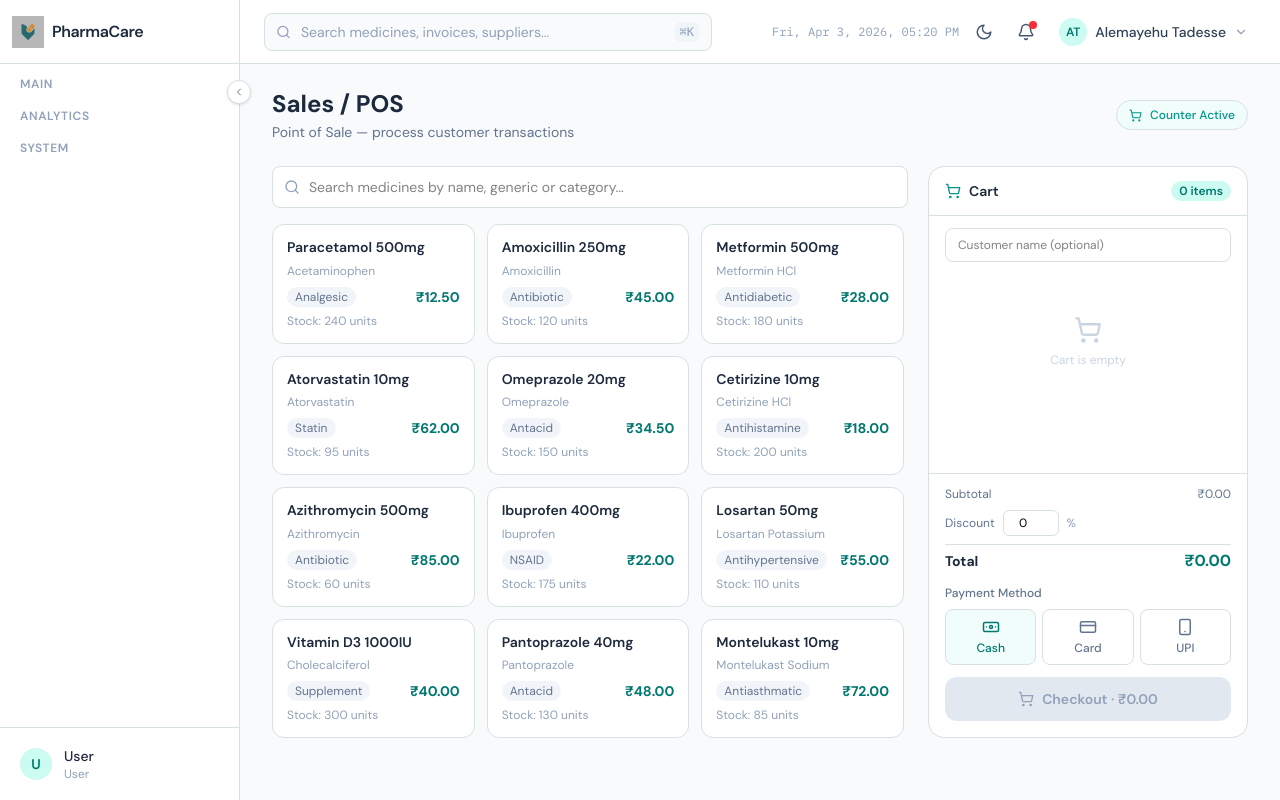
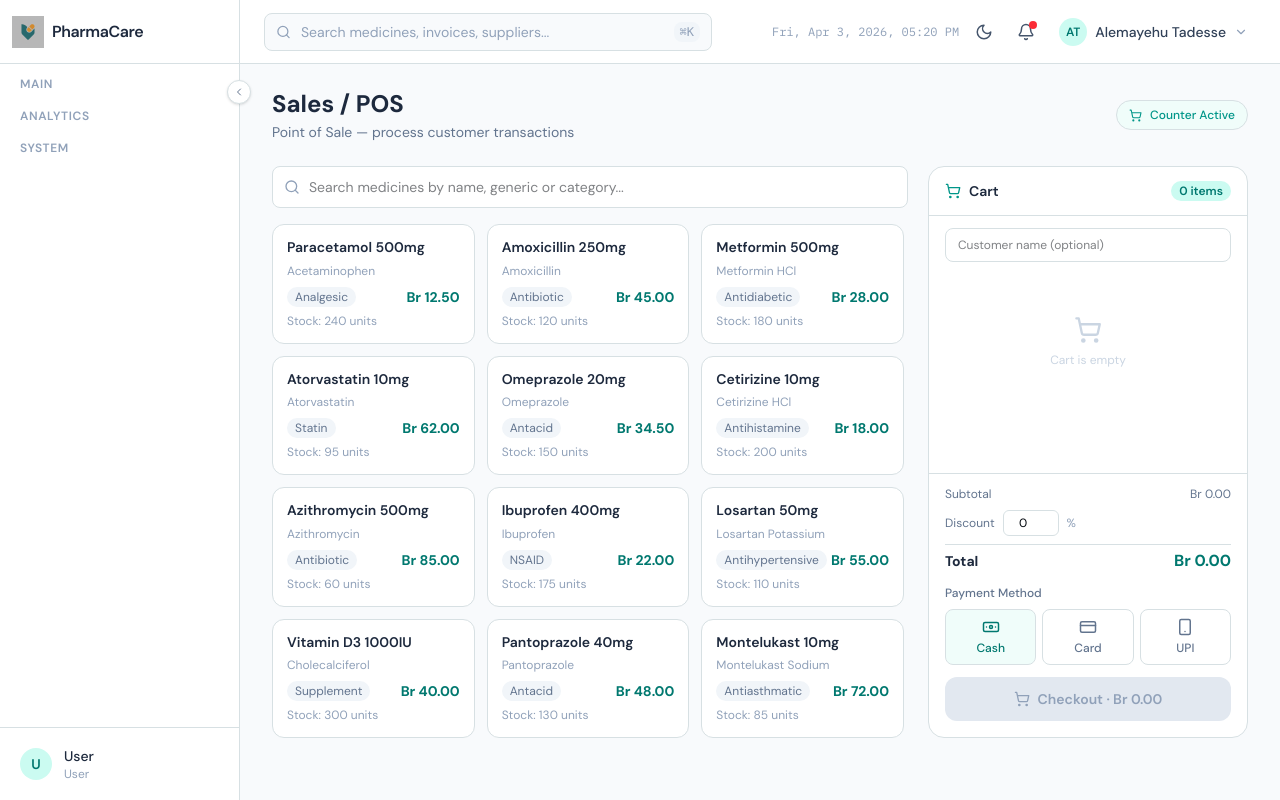
Before and after one commit to birukhabte/pharma_Care, a Next.js app in the folder pharmacare/: page /sales in a window 1280 px wide. Built offline with nearby package versions, Linux system fonts and the light colour scheme.

Commit message:
currency changed

```diff
--- a/pharmacare/src/app/sales/page.tsx
+++ b/pharmacare/src/app/sales/page.tsx
@@ -150,7 +150,7 @@ export default function SalesPage() {
                     <p className="text-xs text-slate-400 mb-2">{med.generic}</p>
                     <div className="flex items-center justify-between">
                       <span className="text-xs bg-slate-100 text-slate-500 px-2 py-0.5 rounded-full">{med.category}</span>
-                      <span className="text-sm font-bold text-teal-700">₹{med.price.toFixed(2)}</span>
+                      <span className="text-sm font-bold text-teal-700">Br {med.price.toFixed(2)}</span>
                     </div>
                     <p className="text-xs text-slate-400 mt-1.5">Stock: {med.stock} units</p>
                   </button>
@@ -201,7 +201,7 @@ export default function SalesPage() {
                   <div key={item.id} className="flex items-center gap-2 py-2 border-b border-slate-50 last:border-0">
                     <div className="flex-1 min-w-0">
                       <p className="text-xs font-medium text-slate-800 truncate">{item.name}</p>
-                      <p className="text-xs text-slate-400">₹{item.price.toFixed(2)} each</p>
+                      <p className="text-xs text-slate-400">Br {item.price.toFixed(2)} each</p>
                     </div>
                     <div className="flex items-center gap-1">
                       <button
@@ -219,7 +219,7 @@ export default function SalesPage() {
                       </button>
                     </div>
                     <div className="text-right min-w-[48px]">
-                      <p className="text-xs font-semibold text-slate-800">₹{(item.price * item.quantity).toFixed(2)}</p>
+                      <p className="text-xs font-semibold text-slate-800">Br {(item.price * item.quantity).toFixed(2)}</p>
                     </div>
                     <button
                       onClick={() => removeFromCart(item.id)}
@@ -236,7 +236,7 @@ export default function SalesPage() {
             <div className="border-t border-slate-100 px-4 py-3 space-y-2">
               <div className="flex items-center justify-between text-xs text-slate-500">
                 <span>Subtotal</span>
-                <span>₹{subtotal.toFixed(2)}</span>
+                <span>Br {subtotal.toFixed(2)}</span>
               </div>
               <div className="flex items-center gap-2">
                 <span className="text-xs text-slate-500 flex-shrink-0">Discount</span>
@@ -250,12 +250,12 @@ export default function SalesPage() {
                 />
                 <span className="text-xs text-slate-400">%</span>
                 {discountAmount > 0 && (
-                  <span className="ml-auto text-xs text-emerald-600">-₹{discountAmount.toFixed(2)}</span>
+                  <span className="ml-auto text-xs text-emerald-600">-Br {discountAmount.toFixed(2)}</span>
                 )}
               </div>
               <div className="flex items-center justify-between pt-1 border-t border-slate-100">
                 <span className="text-sm font-bold text-slate-800">Total</span>
-                <span className="text-base font-bold text-teal-700">₹{total.toFixed(2)}</span>
+                <span className="text-base font-bold text-teal-700">Br {total.toFixed(2)}</span>
               </div>
             </div>
 
@@ -287,7 +287,7 @@ export default function SalesPage() {
                 className="w-full py-3 bg-teal-600 hover:bg-teal-700 disabled:bg-slate-200 disabled:text-slate-400 text-white font-semibold text-sm rounded-xl transition-colors flex items-center justify-center gap-2"
               >
                 <ShoppingCart size={16} />
-                Checkout · ₹{total.toFixed(2)}
+                Checkout · Br {total.toFixed(2)}
               </button>
             </div>
           </div>
@@ -302,7 +302,7 @@ export default function SalesPage() {
               <CheckCircle size={36} className="text-emerald-500" />
             </div>
             <h2 className="text-lg font-bold text-slate-800">Sale Completed!</h2>
-            <p className="text-sm text-slate-500">₹{total.toFixed(2)} received via {paymentMethod.toUpperCase()}</p>
+            <p className="text-sm text-slate-500">Br {total.toFixed(2)} received via {paymentMethod.toUpperCase()}</p>
           </div>
         </div>
       )}
```
